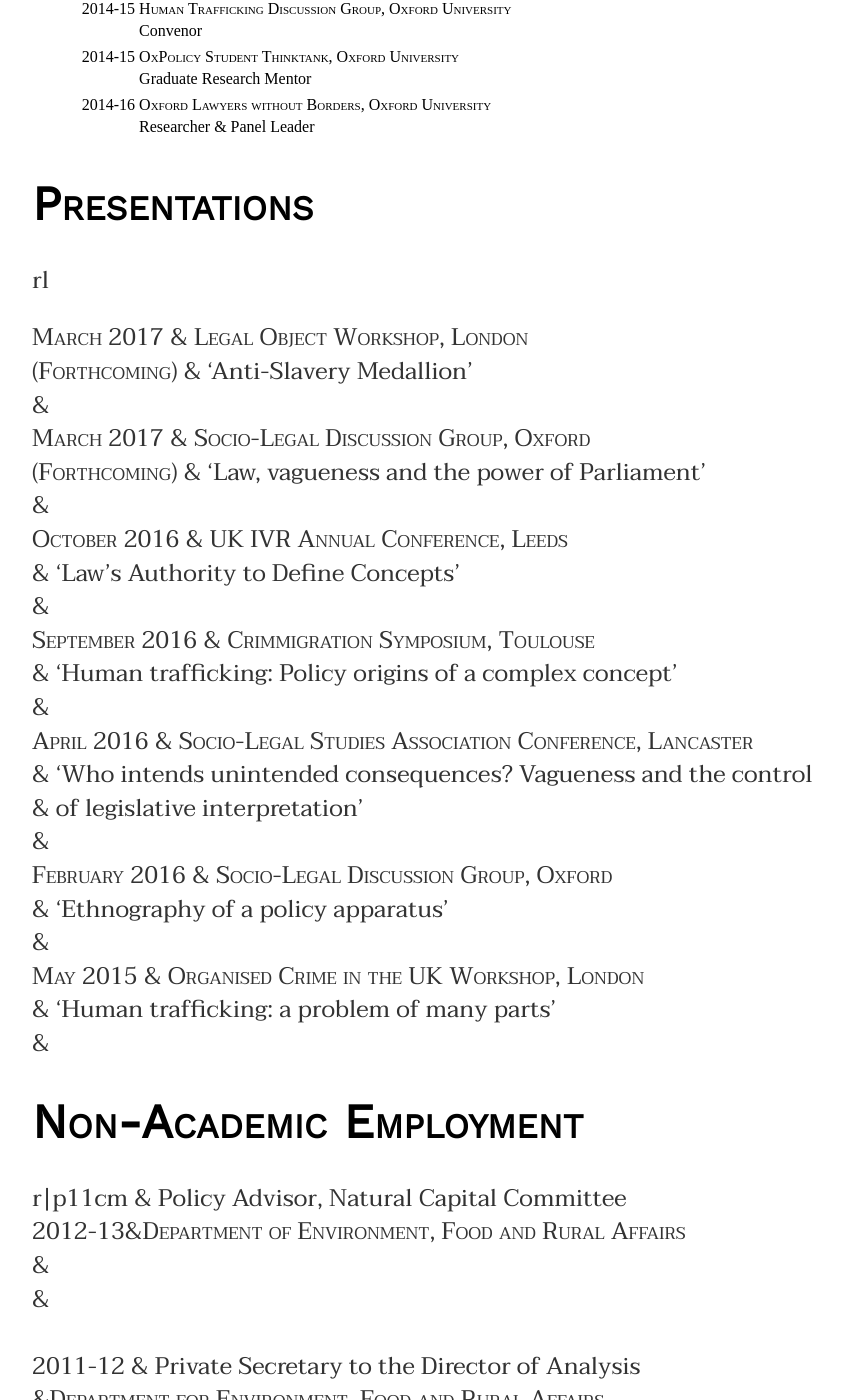
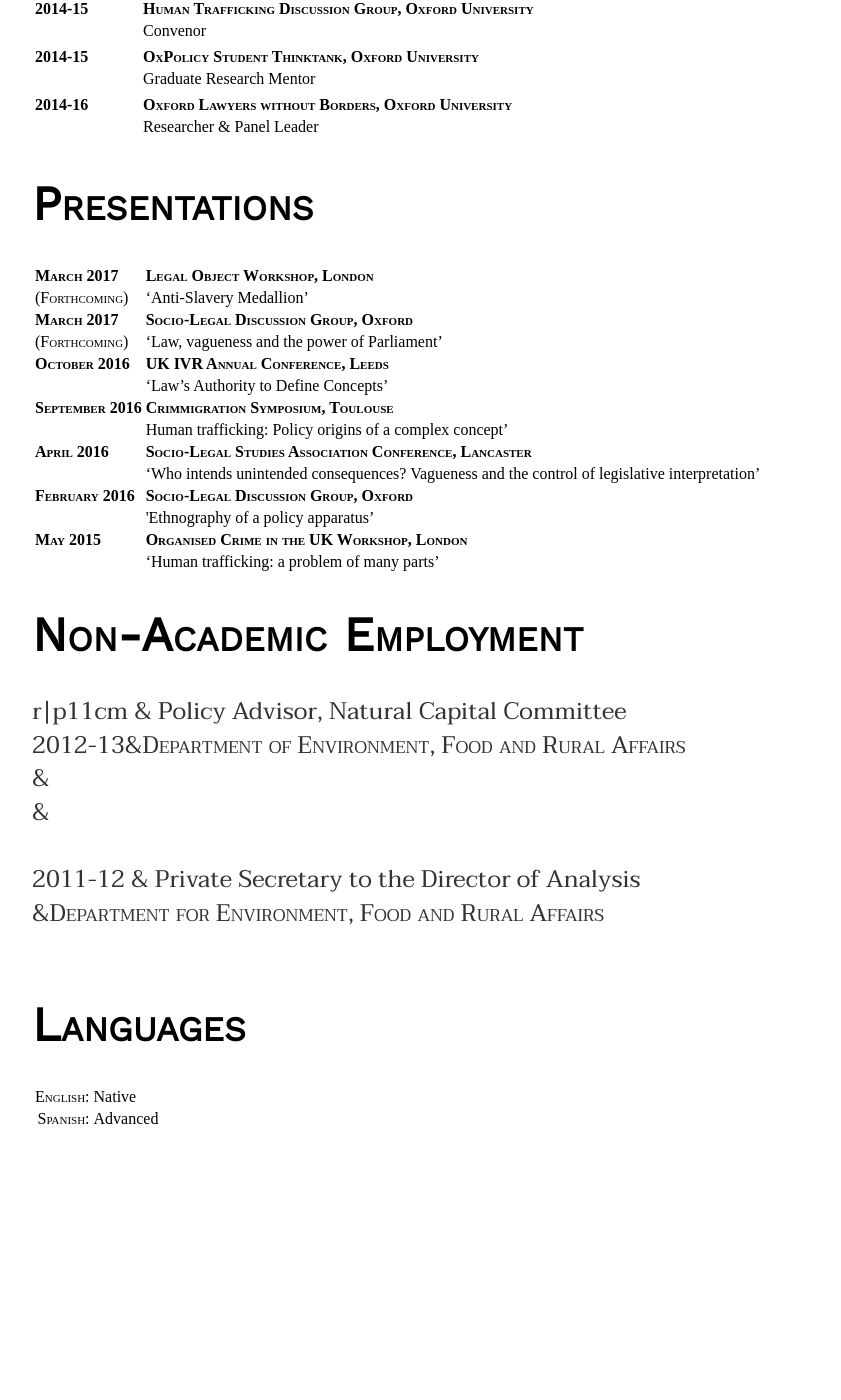
Before and after one commit to owainjohnstone/owainjohnstone.github.io, a Jekyll site: the page built from cv/index.html, in a window 1280 px wide and 1400 px high, scrolled down 1851 px. Shown: the whole window, without its empty margins (160-1001 px from the left). Built offline with Jekyll 4.4.1, drawn with Linux system fonts in a browser that asks for light colours; after the commit the page ends 3042 px from its top, so only the background shows below that.

Commit message:
Update index.html

```diff
--- a/cv/index.html
+++ b/cv/index.html
@@ -169,7 +169,7 @@
 </tr>
 
 <tr class="even">
-  <td align="right"><span style="font-variant: small-caps;">(Ongoing)</span></td>
+<td align="right"><span style="font-variant: small-caps;">(Ongoing)</td>
 <td align="left">Research assistant, MaRIUS Drought Management Project. Literature</td>
 </tr>
 
@@ -243,14 +243,16 @@
 </table>
 
 <h1 id="administrative-experience">Administrative Experience</h1>
+
 <table>
 <tbody>
 <tr class="odd">
-<td align="right"><span style="font-variant: small-caps;">April 2017</span></td>
-<td align="left"><span style="font-variant: small-caps;">Socio-Legal Studies Association Conference, Newcastle</span></td>
+<th align="left"><span style="font-variant: small-caps;">April 2017</span></th>
+<th align="left"><span style="font-variant: small-caps;">Socio-Legal Studies Association Conference, Newcastle</span></th>
 </tr>
+
 <tr class="even">
-<td align="right"><span style="font-variant: small-caps;">(Forthcoming)</span></td>
+<td align="left"><span style="font-variant: small-caps;">(Forthcoming)</span></td>
 <td align="left">Will co-convene the ‘Exploring Legal Borderlands’ theme</td>
 </tr>
 <tr class="odd">
@@ -258,8 +260,8 @@
 <td align="left"></td>
 </tr>
 <tr class="even">
-<td align="right"><span style="font-variant: small-caps;">January 2017 -</span></td>
-<td align="left"><span style="font-variant: small-caps;">Centre for Socio-Legal Studies</span></td>
+<th align="left"><span style="font-variant: small-caps;">January 2017 -</span></th>
+<th align="left"><span style="font-variant: small-caps;">Centre for Socio-Legal Studies</span></th>
 </tr>
 <tr class="odd">
 <td align="right"></td>
@@ -270,8 +272,8 @@
 <td align="left"></td>
 </tr>
 <tr class="odd">
-<td align="right"><span style="font-variant: small-caps;">October 2016 -</span></td>
-<td align="left"><span style="font-variant: small-caps;">Journal of the Oxford Centre for Socio-Legal Studies</span></td>
+<th align="left"><span style="font-variant: small-caps;">October 2016 -</span></th>
+<th align="left"><span style="font-variant: small-caps;">Journal of the Oxford Centre for Socio-Legal Studies</span></th>
 </tr>
 <tr class="even">
 <td align="right"></td>
@@ -282,8 +284,8 @@
 <td align="left"></td>
 </tr>
 <tr class="even">
-<td align="right"><span style="font-variant: small-caps;">October 2016 -</span></td>
-<td align="left"><span style="font-variant: small-caps;">Centre for Socio-Legal Studies</span></td>
+<th align="left"><span style="font-variant: small-caps;">October 2016 -</span></th>
+<th align="left"><span style="font-variant: small-caps;">Centre for Socio-Legal Studies</span></th>
 </tr>
 <tr class="odd">
 <td align="right"></td>
@@ -294,8 +296,8 @@
 <td align="left"></td>
 </tr>
 <tr class="odd">
-<td align="right"><span style="font-variant: small-caps;">April 2016</span></td>
-<td align="left"><span style="font-variant: small-caps;">Socio-Legal Studies Association Conference, Lancaster</span></td>
+<th align="left"><span style="font-variant: small-caps;">April 2016</span></th>
+<th align="left"><span style="font-variant: small-caps;">Socio-Legal Studies Association Conference, Lancaster</span></th>
 </tr>
 <tr class="even">
 <td align="right"></td>
@@ -306,8 +308,8 @@
 <td align="left"></td>
 </tr>
 <tr class="even">
-<td align="right"><span style="font-variant: small-caps;">2014-15</span></td>
-<td align="left"><span style="font-variant: small-caps;">Human Trafficking Discussion Group, Oxford University</span></td>
+<th align="left"><span style="font-variant: small-caps;">2014-15</span></th>
+<th align="left"><span style="font-variant: small-caps;">Human Trafficking Discussion Group, Oxford University</span></th>
 </tr>
 <tr class="odd">
 <td align="right"></td>
@@ -318,8 +320,8 @@
 <td align="left"></td>
 </tr>
 <tr class="odd">
-<td align="right"><span style="font-variant: small-caps;">2014-15</span></td>
-<td align="left"><span style="font-variant: small-caps;">OxPolicy Student Thinktank, Oxford University</span></td>
+<th align="left"><span style="font-variant: small-caps;">2014-15</span></th>
+<th align="left"><span style="font-variant: small-caps;">OxPolicy Student Thinktank, Oxford University</span></th>
 </tr>
 <tr class="even">
 <td align="right"></td>
@@ -330,8 +332,8 @@
 <td align="left"></td>
 </tr>
 <tr class="even">
-<td align="right"><span style="font-variant: small-caps;">2014-16</span></td>
-<td align="left"><span style="font-variant: small-caps;">Oxford Lawyers without Borders, Oxford University</span></td>
+<th align="left"><span style="font-variant: small-caps;">2014-16</span></th>
+<th align="left"><span style="font-variant: small-caps;">Oxford Lawyers without Borders, Oxford University</span></th>
 </tr>
 <tr class="odd">
 <td align="right"></td>
@@ -343,31 +345,88 @@
 </tr>
 </tbody>
 </table>
+
+
 <h1 id="presentations">Presentations</h1>
-<p><span>rl</span></p>
-<p><span style="font-variant: small-caps;">March 2017</span> &amp; <span style="font-variant: small-caps;">Legal Object Workshop, London</span><br>
-<span style="font-variant: small-caps;">(Forthcoming)</span> &amp; ‘Anti-Slavery Medallion’<br>
-&amp;<br>
-<span style="font-variant: small-caps;">March 2017</span> &amp; <span style="font-variant: small-caps;">Socio-Legal Discussion Group, Oxford</span><br>
-<span style="font-variant: small-caps;">(Forthcoming)</span> &amp; ‘Law, vagueness and the power of Parliament’<br>
-&amp;<br>
-<span style="font-variant: small-caps;">October 2016</span> &amp; <span style="font-variant: small-caps;">UK IVR Annual Conference, Leeds</span><br>
-&amp; ‘Law’s Authority to Define Concepts’<br>
-&amp;<br>
-<span style="font-variant: small-caps;">September 2016</span> &amp; <span style="font-variant: small-caps;">Crimmigration Symposium, Toulouse</span><br>
-&amp; ‘Human trafficking: Policy origins of a complex concept’<br>
-&amp;<br>
-<span style="font-variant: small-caps;">April 2016</span> &amp; <span style="font-variant: small-caps;">Socio-Legal Studies Association Conference, Lancaster</span><br>
-&amp; ‘Who intends unintended consequences? Vagueness and the control<br>
-&amp; of legislative interpretation’<br>
-&amp;<br>
-<span style="font-variant: small-caps;">February 2016</span> &amp; <span style="font-variant: small-caps;">Socio-Legal Discussion Group, Oxford</span><br>
-&amp; ‘Ethnography of a policy apparatus’<br>
-&amp;<br>
-<span style="font-variant: small-caps;">May 2015</span> &amp; <span style="font-variant: small-caps;">Organised Crime in the UK Workshop, London</span><br>
-&amp; ‘Human trafficking: a problem of many parts’<br>
-&amp;<br>
-</p>
+
+<table>
+<tbody>
+<tr>
+<th align="left"><span style="font-variant: small-caps;">March 2017</span></th>
+<th align="left"><span style="font-variant: small-caps;">Legal Object Workshop, London</th>
+</tr>
+
+<tr>
+<td align="left"><span style="font-variant: small-caps;">(Forthcoming)</span>
+</td>
+<td>‘Anti-Slavery Medallion’
+</td>
+</tr>
+
+<tr>
+<th align="left"><span style="font-variant: small-caps;">March 2017</span>
+</th>
+<th align="left"><span style="font-variant: small-caps;">Socio-Legal Discussion Group, Oxford</span></th>
+</tr>
+
+<tr>
+<td align="left">
+<span style="font-variant: small-caps;">(Forthcoming)</span></td>
+<td>‘Law, vagueness and the power of Parliament’</td>
+</tr>
+
+<tr>
+<th align="left"><span style="font-variant: small-caps;">October 2016</span></th>
+<th align="left"><span style="font-variant: small-caps;">UK IVR Annual Conference, Leeds</span></th>
+</tr>
+
+<tr>
+<td align="left"></td>
+<td>‘Law’s Authority to Define Concepts’</td>
+</tr>
+
+<tr>
+<th align="left"><span style="font-variant: small-caps;">September 2016</span></th>
+<th align="left"><span style="font-variant: small-caps;">Crimmigration Symposium, Toulouse</span></th>
+</tr>
+
+<tr>
+<td align="left"></td>
+<td>Human trafficking: Policy origins of a complex concept’</td>
+</tr>
+
+<tr>
+<th align="left"><span style="font-variant: small-caps;">April 2016</span></th>
+<th align="left"><span style="font-variant: small-caps;">Socio-Legal Studies Association Conference, Lancaster</span></th>
+</tr>
+
+<tr>
+<td></td>
+<td>‘Who intends unintended consequences? Vagueness and the control of legislative interpretation’</td>
+</tr>
+
+<tr>
+<th align="left"><span style="font-variant: small-caps;">February 2016</span></th>
+<th align="left"><span style="font-variant: small-caps;">Socio-Legal Discussion Group, Oxford</span></th>
+</tr>
+
+<tr>
+<td></td>
+<td>'Ethnography of a policy apparatus’<br></td>
+</tr>
+
+<tr>
+<th align="left"><span style="font-variant: small-caps;">May 2015</span></th>
+<th align="left"><span style="font-variant: small-caps;">Organised Crime in the UK Workshop, London</span></th>
+</tr>
+
+<tr>
+<td></td>
+<td>‘Human trafficking: a problem of many parts’</td>
+</tbody>
+</table>
+
+
 <h1 id="non-academic-employment">Non-Academic Employment</h1>
 <p><span>r|p<span>11cm</span></span> &amp; Policy Advisor, Natural Capital Committee<br>
 <span style="font-variant: small-caps;">2012-13</span>&amp;<span style="font-variant: small-caps;">Department of Environment, Food and Rural Affairs</span><br>
```
